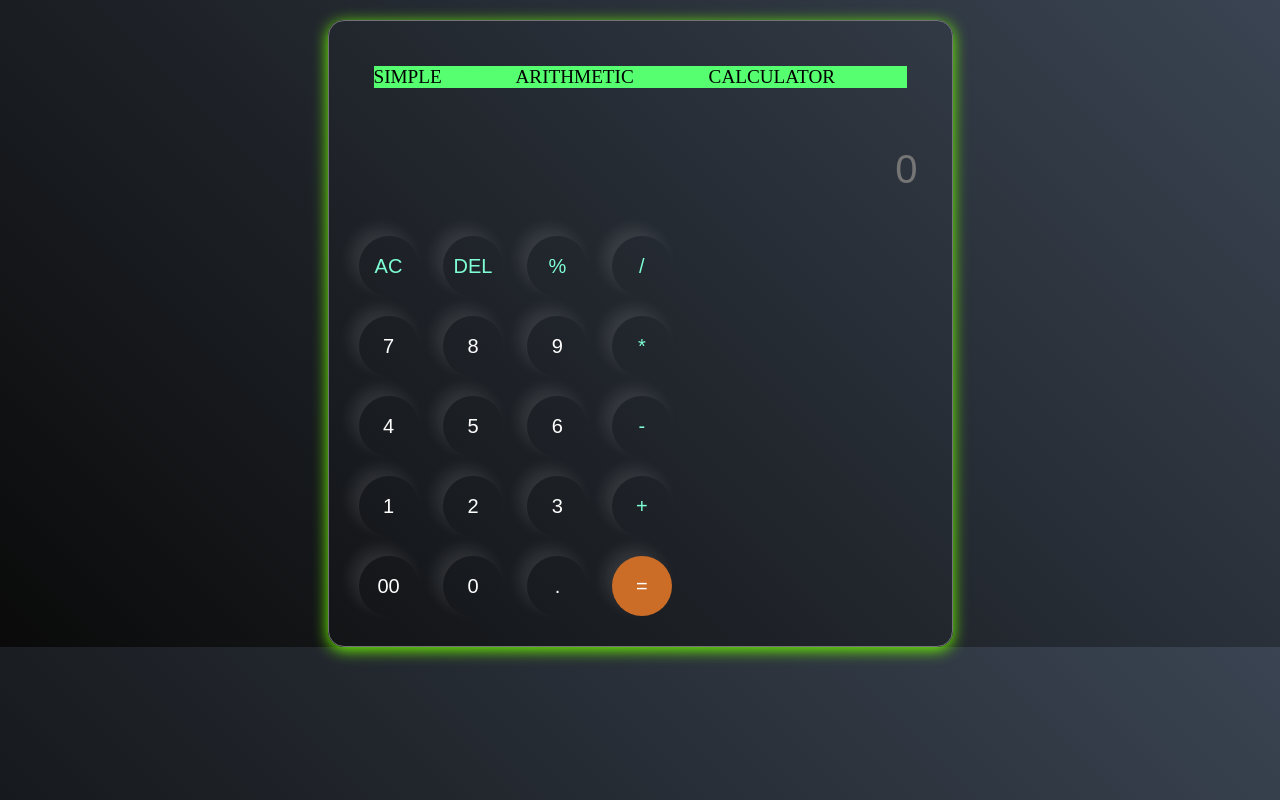
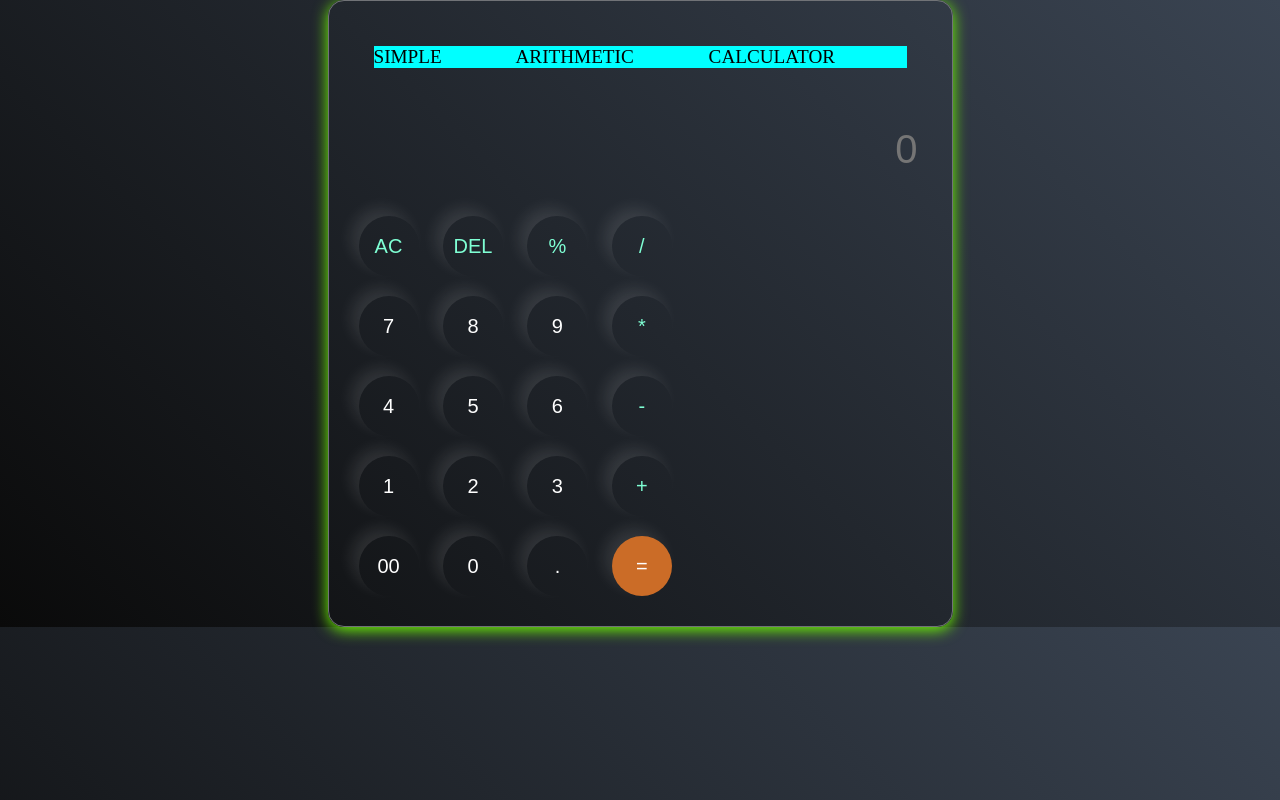
Before and after one commit to the-priyabrat/Niharpradhan-8, a plain HTML site: page index.html in a window 1280 px wide. Drawn offline with Linux system fonts and the light colour scheme.

Commit message:
Revert "Heading"

```diff
--- a/index.html
+++ b/index.html
@@ -7,10 +7,8 @@
     <title>Calculator</title>
 </head>
 <body>
-    <div class="calculator" style="margin-top: 20px;">
-        <div class="simple" style="background-color: rgb(85, 255, 111);margin: 23px;font-size: larger; font-family: 'Times New Roman', Times, serif;word-spacing: 70px;margin: 25px;">
-            SIMPLE ARITHMETIC CALCULATOR
-        </div>
+    <div class="calculator">
+        <div class="simple" style="background-color: aqua;margin: 23px;font-size: larger; font-family: 'Times New Roman', Times, serif;word-spacing: 70px;margin: 25px;">SIMPLE ARITHMETIC CALCULATOR </div>
 
         <input type="text" placeholder="0" id="inputBox">
         <div>
```
